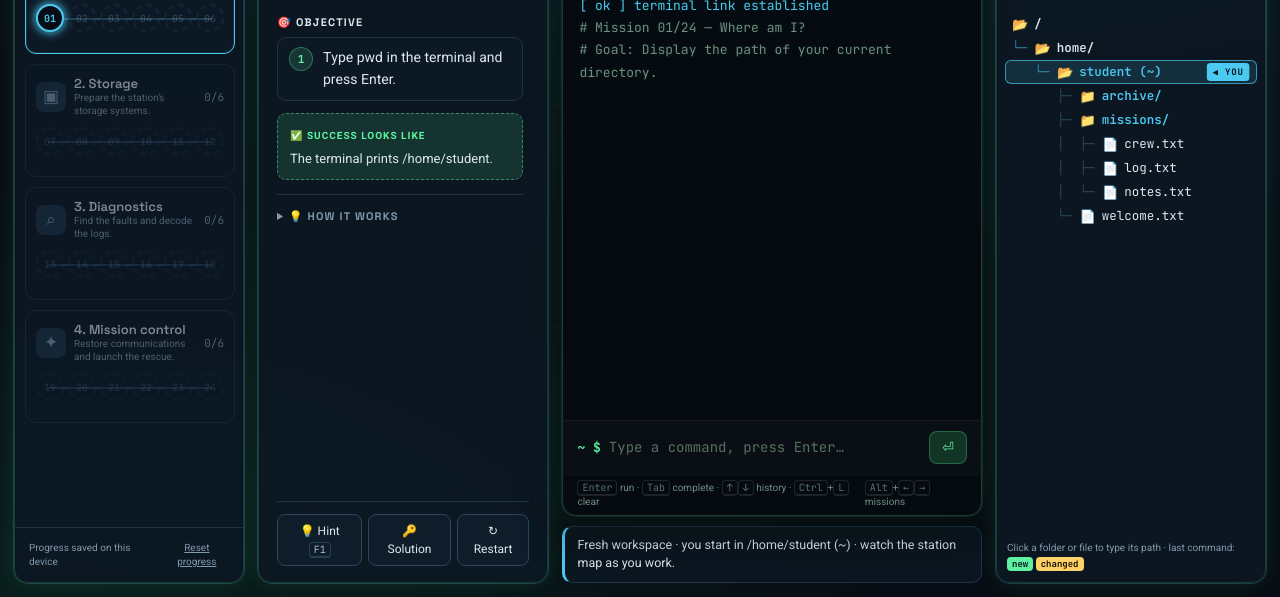
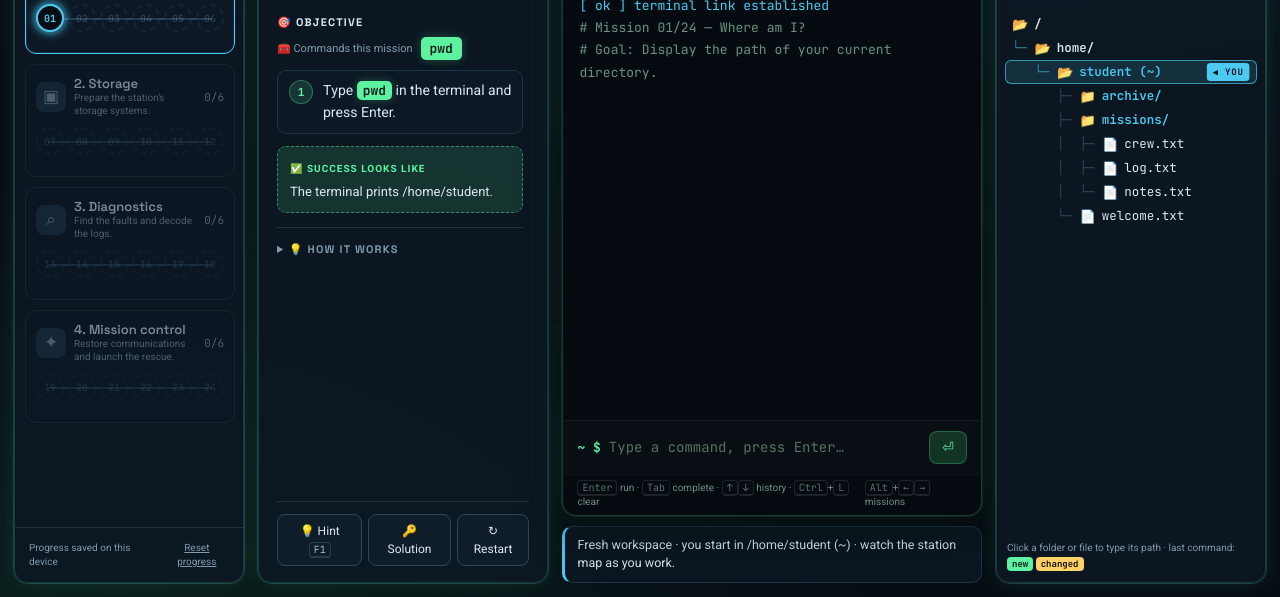
Before and after one commit to yardensz/bash-game-training, a website: page index.html in a window 1280 px wide. Shown: the part 203-800 px from the top of the page. Drawn offline with Linux system fonts and the light colour scheme.

Commit message:
Highlight mission commands in the briefing
- Commands render as green code chips; flags, operators and variables as blue chips
  in objectives, success text, explanations and hints
- New 'Commands this mission' strip derived from each lesson's solution
- Mission 19 step now names the sort command explicitly

Co-authored-by: Copilot <223556219+Copilot@users.noreply.github.com>

```diff
--- a/app.js
+++ b/app.js
@@ -29,6 +29,26 @@ const isDir=p=>shell.fs.get(p)===null;
 const tilde=p=>p===HOME?'~':p.startsWith(HOME+'/')?'~'+p.slice(HOME.length):p;
 const starText=n=>'★'.repeat(n)+'☆'.repeat(3-n);
 const focusCommand=()=>$('command').focus({preventScroll:true});
+
+// Commands, flags, operators, and variables inside mission text render as code chips.
+const TOKEN=new RegExp(`(?<![\\w./-])(${COMMANDS.join('|')})(?![\\w./-])|(?<![\\w-])(-[a-z]{1,2})(?![\\w-])|(\\$[A-Za-z_]\\w*)|(>>|>|\\||(?<!\\.)\\.\\.(?!\\.)|(?<![\\w/])~(?![\\w]))`,'g');
+function richText(el,text){
+  el.replaceChildren();let last=0;
+  for(const m of text.matchAll(TOKEN)){
+    if(m.index>last)el.append(text.slice(last,m.index));
+    const code=document.createElement('code');code.className=m[1]?'cmd':'tok';code.textContent=m[0];el.append(code);
+    last=m.index+m[0].length;
+  }
+  if(last<text.length)el.append(text.slice(last));
+}
+function missionTools(lesson){
+  const found=[];
+  for(const line of lesson.solution)for(const word of line.match(/"[^"]*"|'[^']*'|\S+/g)||[]){
+    const tool=COMMANDS.includes(word)?word:['|','>','>>'].includes(word)?word:/^[A-Za-z_]\w*=/.test(word)?'name=value':null;
+    if(tool&&!found.includes(tool))found.push(tool);
+  }
+  return found;
+}
 
 function save(){
   try{localStorage.setItem(KEY,JSON.stringify({completed:[...completed],active,stars,streak,bestStreak}));}
@@ -234,11 +254,13 @@ function start({boot=false}={}){
   $('lessonNumber').textContent=free?'∞':pad(active+1);
   $('lessonTitle').textContent=free?'Playground':l.title;
   typeStory(free?'> Sandbox online. Try an idea and watch what changes.':`> ${sectors[l.chapter].story} ${completed.has(active)?'[replay]':`[+${XP_PER} XP]`}`);
-  $('concept').textContent=free?'Use the command guide (F2) to explore supported commands. Files here are simulated and reset when you leave this workspace.':l.concept;
+  richText($('concept'),free?'Use the command guide (F2) to explore supported commands. Files here are simulated and reset when you leave this workspace.':l.concept);
   $('example').textContent=free?'help':l.example;
-  $('task').textContent=free?'There is no required result. Try building your own folder structure and watch the station map.':d.target;
+  richText($('task'),free?'There is no required result. Try building your own folder structure and watch the station map.':d.target);
   $('steps').replaceChildren();
-  (free?['Type any supported command — try help.','Click a folder in the station map to type its path.']:d.steps).forEach(text=>{const li=document.createElement('li');li.textContent=text;$('steps').append(li);});
+  (free?['Type any supported command — try help.','Click a folder in the station map to type its path.']:d.steps).forEach(text=>{const li=document.createElement('li');const span=document.createElement('span');richText(span,text);li.append(span);$('steps').append(li);});
+  $('tools').hidden=free;
+  if(!free){const list=$('toolList');list.replaceChildren();for(const t of missionTools(l)){const code=document.createElement('code');code.className=COMMANDS.includes(t)?'cmd':'tok';code.textContent=t;list.append(code);}}
   $('hint').hidden=free;$('solution').hidden=free;
   $('learnMore').open=window.innerHeight>=820||window.innerWidth<1000;
   document.querySelector('.lesson-scroll').scrollTop=0;
@@ -345,12 +367,12 @@ $('command').addEventListener('keydown',e=>{
 });
 
 /* ---------- Help & controls ---------- */
-function showHint(){if(free)return;assisted=true;$('hintText').hidden=false;$('hintText').textContent='💡 '+lessons[active].hint;$('hintText').scrollIntoView({block:'nearest'});focusCommand();}
+function showHint(){if(free)return;assisted=true;$('hintText').hidden=false;richText($('hintText'),'💡 '+lessons[active].hint);$('hintText').scrollIntoView({block:'nearest'});focusCommand();}
 $('hint').onclick=showHint;
 $('solution').onclick=()=>{
   solutionUsed=true;const box=$('hintText');box.hidden=false;
   box.replaceChildren(document.createTextNode('🔑 Run one command per line. Guided completion earns 1 star; replay independently to earn 3.'));
-  const code=document.createElement('code');code.textContent=lessons[active].solution.join('\n');box.append(code);
+  const code=document.createElement('code');code.className='solution';code.textContent=lessons[active].solution.join('\n');box.append(code);
   box.scrollIntoView({block:'nearest'});focusCommand();
 };
 $('resetLevel').onclick=()=>start();
--- a/index.html
+++ b/index.html
@@ -6,7 +6,7 @@
 <meta name="theme-color" content="#070d14">
 <meta name="description" content="Restore a space station through 24 hands-on Bash missions. Learn, experiment, and unlock your next skill.">
 <title>Bash Quest — Station Recovery</title>
-<link rel="stylesheet" href="style.css?v=3.1">
+<link rel="stylesheet" href="style.css?v=3.2">
 </head>
 <body>
 <div class="starfield" aria-hidden="true"></div>
@@ -59,6 +59,7 @@
     <div class="lesson-scroll">
       <section class="mission">
         <h2>🎯 Objective</h2>
+        <div id="tools" class="tools"><span>🧰 Commands this mission</span><span id="toolList"></span></div>
         <ol id="steps"></ol>
         <div class="target"><b>✅ Success looks like</b><p id="task"></p></div>
       </section>
@@ -128,6 +129,6 @@
   <div id="guideList"></div>
 </dialog>
 
-<script type="module" src="app.js?v=3.1"></script>
+<script type="module" src="app.js?v=3.2"></script>
 </body>
 </html>
--- a/mission-details.js
+++ b/mission-details.js
@@ -18,7 +18,7 @@ export const missionDetails = [
   {steps:['Use wc with the -l flag to count lines in missions/crew.txt.'],target:'The output shows 4 followed by the filename.'},
   {steps:['Use head with -n to show exactly the first 2 lines of missions/log.txt.'],target:'INFO launch ready, then ERROR antenna offline.'},
   {steps:['Filter missions/log.txt for ERROR using grep.','In the SAME command, pipe that output into wc -l. Do not give wc a filename.'],target:'The terminal prints only the number 2.'},
-  {steps:['Sort the names in missions/crew.txt.','In the SAME command, pipe the sorted output into uniq.'],target:'Three lines, in order: Maya, Noam, Yarden. Each name appears once.'},
+  {steps:['Use sort to order the names in missions/crew.txt.','In the SAME command, pipe the sorted output into uniq.'],target:'Three lines, in order: Maya, Noam, Yarden. Each name appears once.'},
   {steps:['Filter missions/log.txt for ERROR.','Redirect the result into report.txt in your home directory.'],target:'report.txt contains the two ERROR lines. No INFO lines and no count.'},
   {steps:['Assign the exact value Yarden to a variable named pilot. No spaces around =.','Use echo and $pilot to print the stored value.'],target:'The variable pilot holds Yarden, and the terminal prints Yarden.'},
   {steps:['Use echo to print the literal text $HOME. Protect it from variable expansion with single quotes.'],target:'Exactly $HOME appears, including the dollar sign — not /home/student.'},
--- a/style.css
+++ b/style.css
@@ -115,8 +115,14 @@ pre{font:12px/1.7 var(--mono);white-space:pre-wrap;overflow-wrap:anywhere}
 #example{background:var(--terminal);border:1px solid var(--line);border-radius:8px;padding:8px 12px;margin:5px 0;color:#5cf2a0}
 #example::before{content:'$ ';color:#4cc9f0}
 .hint-text{background:#ffd16614;border:1px solid #ffd16655;padding:10px 12px;font-size:13px;line-height:1.6;border-radius:9px;margin-top:12px;white-space:pre-wrap;animation:slide-in .3s ease-out}
-.hint-text code{display:block;margin-top:6px;white-space:pre-wrap;font:12px var(--mono);color:var(--accent);background:var(--terminal);padding:8px 10px;border-radius:6px}
+.hint-text code.solution{display:block;margin-top:6px;white-space:pre-wrap;font:12px var(--mono);color:var(--accent);background:var(--terminal);padding:8px 10px;border-radius:6px}
 @keyframes slide-in{from{opacity:0;transform:translateY(6px)}}
+code.cmd,code.tok{font:600 .92em var(--mono);padding:1px 6px;border-radius:5px;white-space:nowrap}
+code.cmd{color:#04121a;background:var(--accent);box-shadow:0 0 10px #5cf2a044}
+code.tok{color:var(--cyan);background:var(--cyan-dim);border:1px solid #4cc9f044}
+.tools{display:flex;flex-wrap:wrap;align-items:center;gap:6px 8px;margin:0 0 10px;font-size:11px;color:var(--muted)}
+#toolList{display:flex;flex-wrap:wrap;gap:6px}
+#toolList code{font-size:13px;padding:3px 9px}
 .lesson-actions{display:flex;gap:6px;padding-top:12px;flex-shrink:0;border-top:1px solid var(--line);margin-top:8px}
 .lesson-actions button{font-size:12px}
 .lesson-actions button:last-child{margin-left:auto}
```
Also changed, not shown: README.md.
